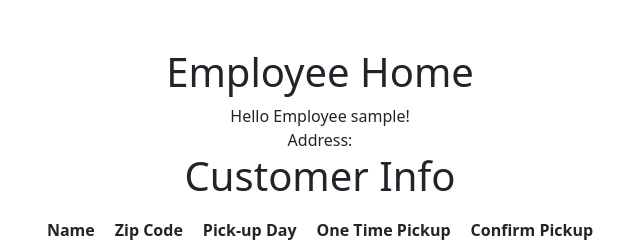
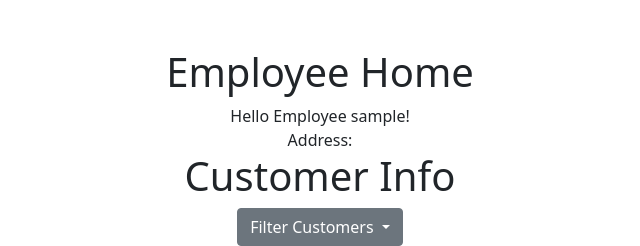
Before and after one commit to CodyLuckmann/Trash-Collection, a Django app: template trash_collector/employees/templates/employees/index.html in a window 1280 px wide. Shown: the part 56-302 px from the top of the page, without its empty margins (320-960 px from the left). Run offline with Django 3.2, Linux system fonts and the light colour scheme; the template is opened without the code that fills it, so the values that code supplies are empty; the visitor is signed in with stand-in values (Sample User, id 1).

Commit message:
added filter button back to index.html

```diff
--- a/trash_collector/employees/templates/employees/index.html
+++ b/trash_collector/employees/templates/employees/index.html
@@ -7,7 +7,11 @@
   {% if user.is_authenticated %}
     Hello Employee {{ user.username }}!<br />
     Address: {{ logged_in_employee.address }} {{logged_in_employee.zip_code }}<br />
-    <h1>Customer Info</h1>
+    <h1>Customer Info</h1>  <div class="dropdown">
+      <button class="btn btn-secondary dropdown-toggle" type="button" id="dropdownMenuButton2" data-bs-toggle="dropdown" aria-expanded="false">
+        Filter Customers
+      </button>
+    </div>
     <table class="center-table">
       <thead>
         <tr>
```
